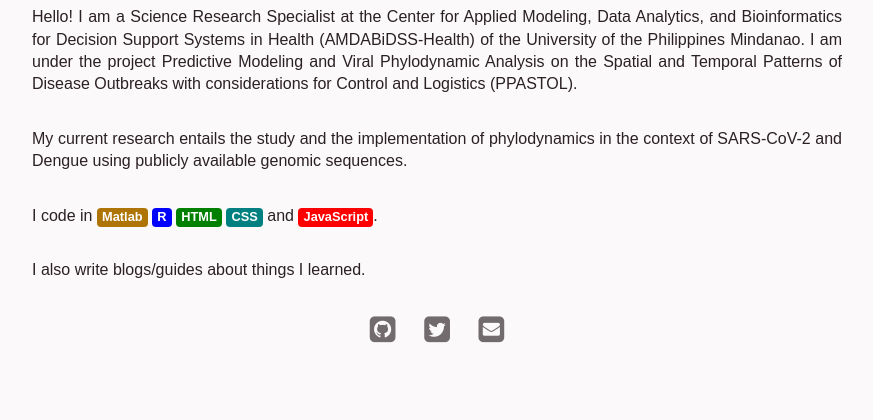
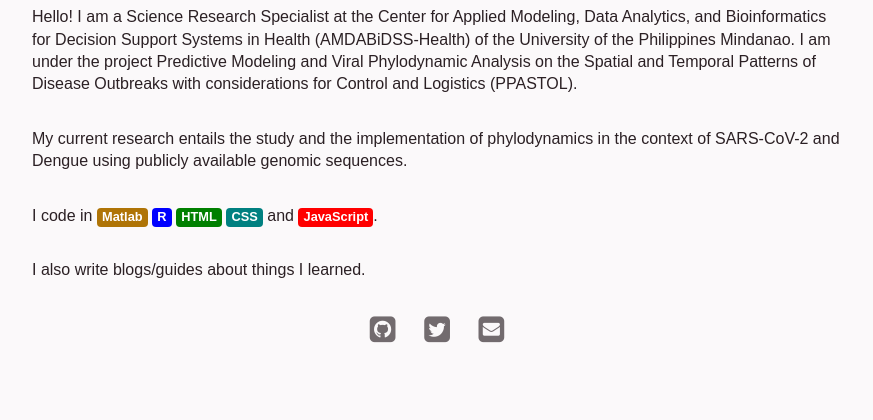
Before and after one commit to ijborda/ijborda.github.io, a PHP site: page / in a window 1280 px wide. Shown: the part 249-669 px from the top of the page, without its empty margins (203-1076 px from the left). Run offline with PHP 8.4, Linux system fonts and the light colour scheme; some libraries are stand-ins or nearby versions; some web fonts are replaced.

Commit message:
Update style.css
Typography fix

```diff
--- a/css/style.css
+++ b/css/style.css
@@ -60,7 +60,6 @@ h1, h2 {
 /* Typography */
 p {
      font-size: 1rem;
-     text-align: justify;
 }
 h1 {
      font-size: 2rem;
```
